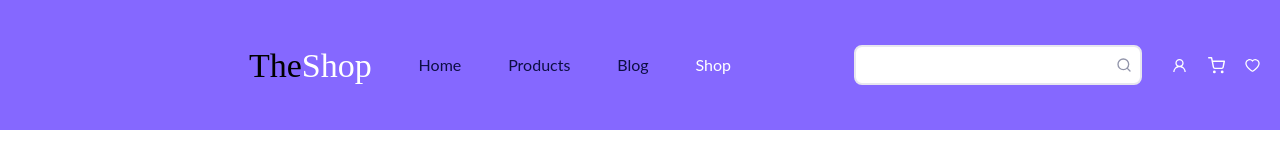
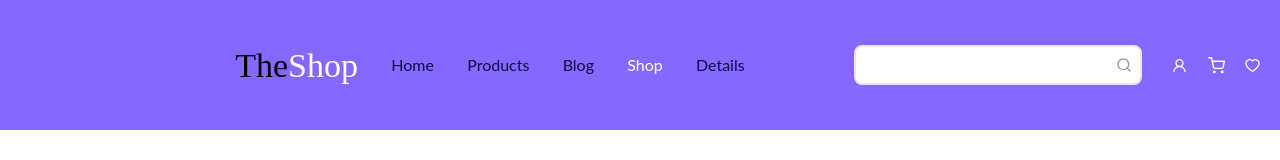
Before and after one commit to ErikStromback/webshop-frontend, a React (Create React App) app: page /shop in a window 1280 px wide. Shown: the top 160 px of the page. Built offline with nearby package versions, Linux system fonts and the light colour scheme; no server answers.

Commit message:
added details route to navbar

```diff
--- a/src/components/NavBar/index.js
+++ b/src/components/NavBar/index.js
@@ -1,9 +1,8 @@
 import "./styles.css";
 import { NavLink } from "react-router-dom";
 
-import { AiOutlineHeart, AiOutlineUser } from 'react-icons/ai';
-import { FiSearch, FiShoppingCart } from 'react-icons/fi';
-
+import { AiOutlineHeart, AiOutlineUser } from "react-icons/ai";
+import { FiSearch, FiShoppingCart } from "react-icons/fi";
 
 const NavBar = () => {
   return (
@@ -45,16 +44,24 @@ const NavBar = () => {
           >
             Shop
           </NavLink>
+          <NavLink
+            to="/details/2"
+            style={({ isActive }) =>
+              isActive ? { color: "white" } : undefined
+            }
+          >
+            Details
+          </NavLink>
         </div>
         <div className="NavBar-searchBar">
           <span>{""}</span>
-		  <FiSearch  style={{color: '#9295AA', margin: 8}}/>
+          <FiSearch style={{ color: "#9295AA", margin: 8 }} />
         </div>
       </div>
       <div className="NavBar-container-icons">
-		<AiOutlineUser  size={17} style={{ color: 'white' }}/>
-		<FiShoppingCart size={17} style={{ color: 'white' }}/>
-		<AiOutlineHeart size={17} style={{ color: 'white' }}/>
+        <AiOutlineUser size={17} style={{ color: "white" }} />
+        <FiShoppingCart size={17} style={{ color: "white" }} />
+        <AiOutlineHeart size={17} style={{ color: "white" }} />
       </div>
     </div>
   );
```
